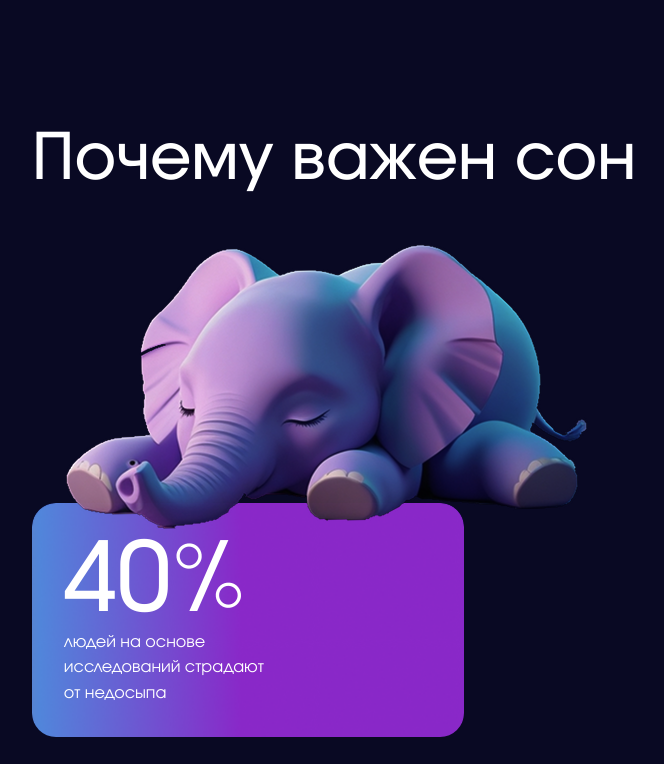
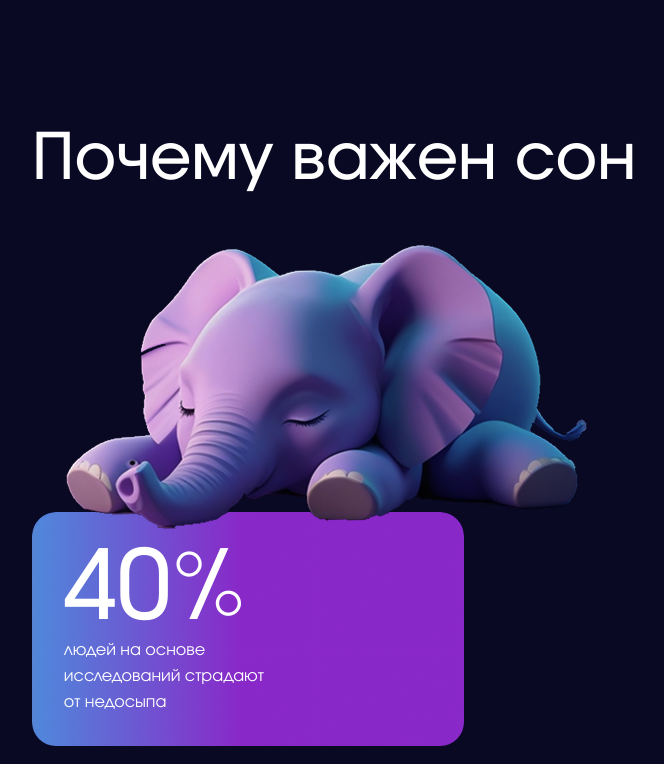
Before and after one commit to ons04nn/Module-3, a plain HTML site: page index.html in a window 1280 px wide. Shown: the part 1140-1904 px from the top of the page, without its empty margins (306-970 px from the left). Drawn offline with Linux system fonts and the light colour scheme; files whose address does not match are found by name.

Commit message:
Add files via upload

```diff
--- a/index.html
+++ b/index.html
@@ -57,8 +57,8 @@
   </section>
 
 <section id="why-sleep" class="why-sleep">
-
-    <div class="column-slon">
+    <div class="container">
+    <div class="column-slon ">
 
     <h2>Почему важен сон</h2>
     <div class="slon"><img src="./src/assets/images/Animals/slon.png" alt="slon"></div>
@@ -81,6 +81,7 @@
       </div>
     </div>
     </div>
+  </div>
 
   </section>
 
--- a/styles.css
+++ b/styles.css
@@ -1147,7 +1147,6 @@ background-size: cover;
     }
 
     .slon {
-        display: flex;
         position: relative;
         margin: 0;
         transform:none;
```
